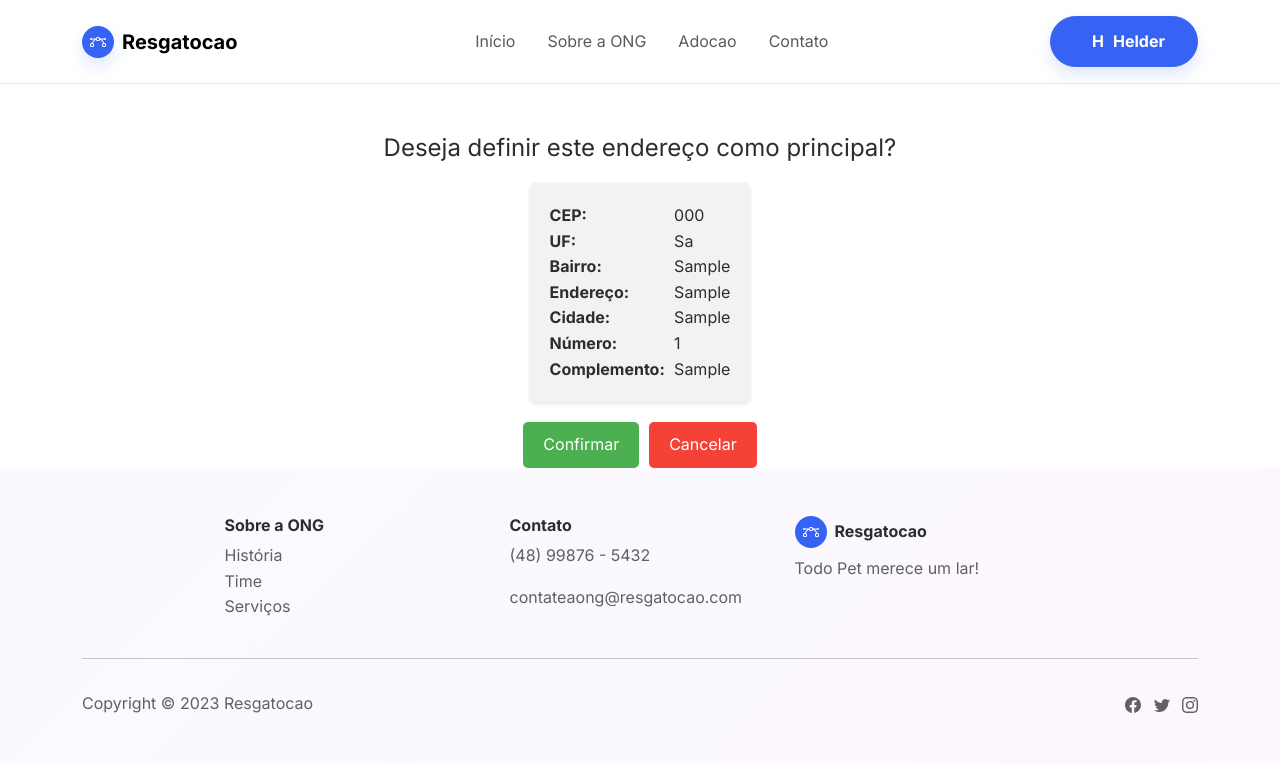
After one commit to theHprogrammer-UFSCWORKS/RESGATOCAO, a Django app: page /account/enderecos/1/set_main/ in a window 1280 px wide. The commit adds this page. Shown: the top 764 px of the page. Run offline with Django 4.2, Linux system fonts and the light colour scheme; a user stored in the database is signed in; data comes from the database, SQL or seed files in the repository; tables that the repository leaves empty hold one stand-in row (values such as "Sample post"); some libraries are stand-ins or nearby versions.

Commit message:
agora acabei a minha parte, pode trocar qual o endereço é o principal

```diff
--- a/apps/account/urls.py
+++ b/apps/account/urls.py
@@ -14,6 +14,9 @@ urlpatterns = [
     path('enderecos/create/', views.AddressCreateView.as_view(), name='address_create'),
     path('enderecos/<int:pk>/delete/', views.AddressDeleteView.as_view(), name='address_delete'),
 
+    path('enderecos/<int:pk>/set_main/', views.AddressSetMainView.as_view(), name='address_set_main'),
+    path('enderecos/<int:pk>/set_main/confirm/', views.AddressSetMainConfirmView.as_view(), name='address_set_main_confirm'),
+
     path('detail/', views.UserDetailView.as_view(), name='user_detail'),
     path('detail/update', views.UserUpdateView.as_view(), name='user_update'),
     path('detail/email_password_update/', views.EmailPasswordUpdateView.as_view(), name='email_password_update')
--- a/apps/account/views.py
+++ b/apps/account/views.py
@@ -164,3 +164,41 @@ class EmailPasswordUpdateView(FormView):
             update_session_auth_hash(self.request, user)
 
         return super().form_valid(form)
+
+
+class AddressSetMainView(LoginRequiredMixin, UpdateView):
+    model = Endereco
+    fields = ['is_principal']
+    template_name = 'account/address_set_main.html'
+    success_url = reverse_lazy('account:address_list')
+
+    def form_valid(self, form):
+        endereco = form.save(commit=False)
+        endereco.is_principal = True
+        endereco.save()
+
+        # Set the other addresses as non-principal
+        Endereco.objects.filter(user=self.request.user).exclude(pk=endereco.pk).update(is_principal=False)
+
+        return super().form_valid(form)
+
+from django.views.generic import View
+
+class AddressSetMainView(LoginRequiredMixin, View):
+    def get(self, request, pk):
+        endereco = Endereco.objects.get(pk=pk)
+        return render(request, 'account/address_set_main_confirm.html', {'endereco': endereco})
+
+class AddressSetMainConfirmView(LoginRequiredMixin, DetailView):
+    model = Endereco
+    template_name = 'account/address_set_main_confirm.html'
+
+    def post(self, request, pk):
+        endereco = self.get_object()
+        endereco.is_principal = True
+        endereco.save()
+
+        # Set the other addresses as non-principal
+        Endereco.objects.filter(user=request.user).exclude(pk=pk).update(is_principal=False)
+
+        return redirect('account:address_list')
--- /dev/null
+++ b/templates/account/address_set_main_confirm.html
@@ -0,0 +1,80 @@
+{% extends 'core/base.html' %}
+
+{% block title %}Confirmar Definição de Endereço Principal - Resgatocao{% endblock %}
+
+{% block content %}
+<style>
+  .confirmation-container {
+    display: flex;
+    flex-direction: column;
+    align-items: center;
+    margin-top: 50px;
+  }
+
+  .confirmation-message {
+    font-size: 24px;
+    margin-bottom: 20px;
+  }
+
+  .address-details {
+    text-align: left;
+    padding: 20px;
+    background-color: #f2f2f2;
+    border-radius: 5px;
+    margin-bottom: 20px;
+    box-shadow: 0 2px 4px rgba(0, 0, 0, 0.1);
+  }
+
+  .address-details strong {
+    width: 120px;
+    display: inline-block;
+    font-weight: bold;
+  }
+
+  .confirmation-buttons {
+    display: flex;
+    justify-content: center;
+  }
+
+  .confirm-button,
+  .cancel-button {
+    padding: 10px 20px;
+    font-size: 16px;
+    border-radius: 5px;
+    cursor: pointer;
+  }
+
+  .confirm-button {
+    background-color: #4CAF50;
+    color: white;
+    border: none;
+    margin-right: 10px;
+  }
+
+  .cancel-button {
+    background-color: #f44336;
+    color: white;
+    border: none;
+  }
+</style>
+
+<div class="confirmation-container">
+  <h1 class="confirmation-message">Deseja definir este endereço como principal?</h1>
+  <div class="address-details">
+    <strong>CEP:</strong> {{ endereco.cep }}<br>
+    <strong>UF:</strong> {{ endereco.uf }}<br>
+    <strong>Bairro:</strong> {{ endereco.bairro }}<br>
+    <strong>Endereço:</strong> {{ endereco.endereco }}<br>
+    <strong>Cidade:</strong> {{ endereco.cidade }}<br>
+    <strong>Número:</strong> {{ endereco.numero }}<br>
+    <strong>Complemento:</strong> {{ endereco.complemento }}<br>
+  </div>
+  <div class="confirmation-buttons">
+    <form method="post" action="{% url 'account:address_set_main_confirm' pk=endereco.pk %}">
+      {% csrf_token %}
+      <button type="submit" class="confirm-button">Confirmar</button>
+    </form>
+    <a class="cancel-button" href="{% url 'account:address_list' %}">Cancelar</a>
+  </div>
+</div>
+{% endblock %}
```
Also changed, not shown: templates/account/address_list.html (+15 -0 lines).
